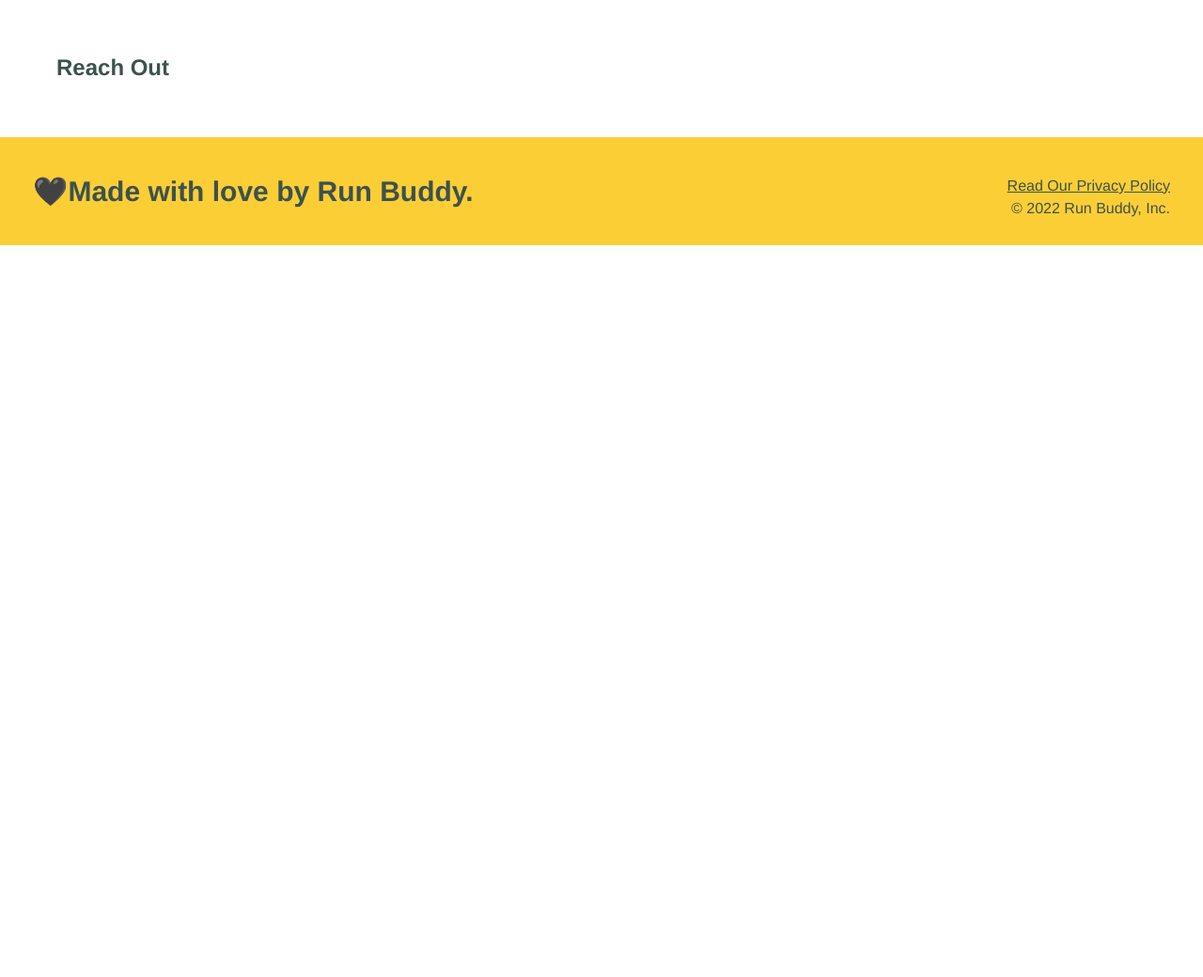
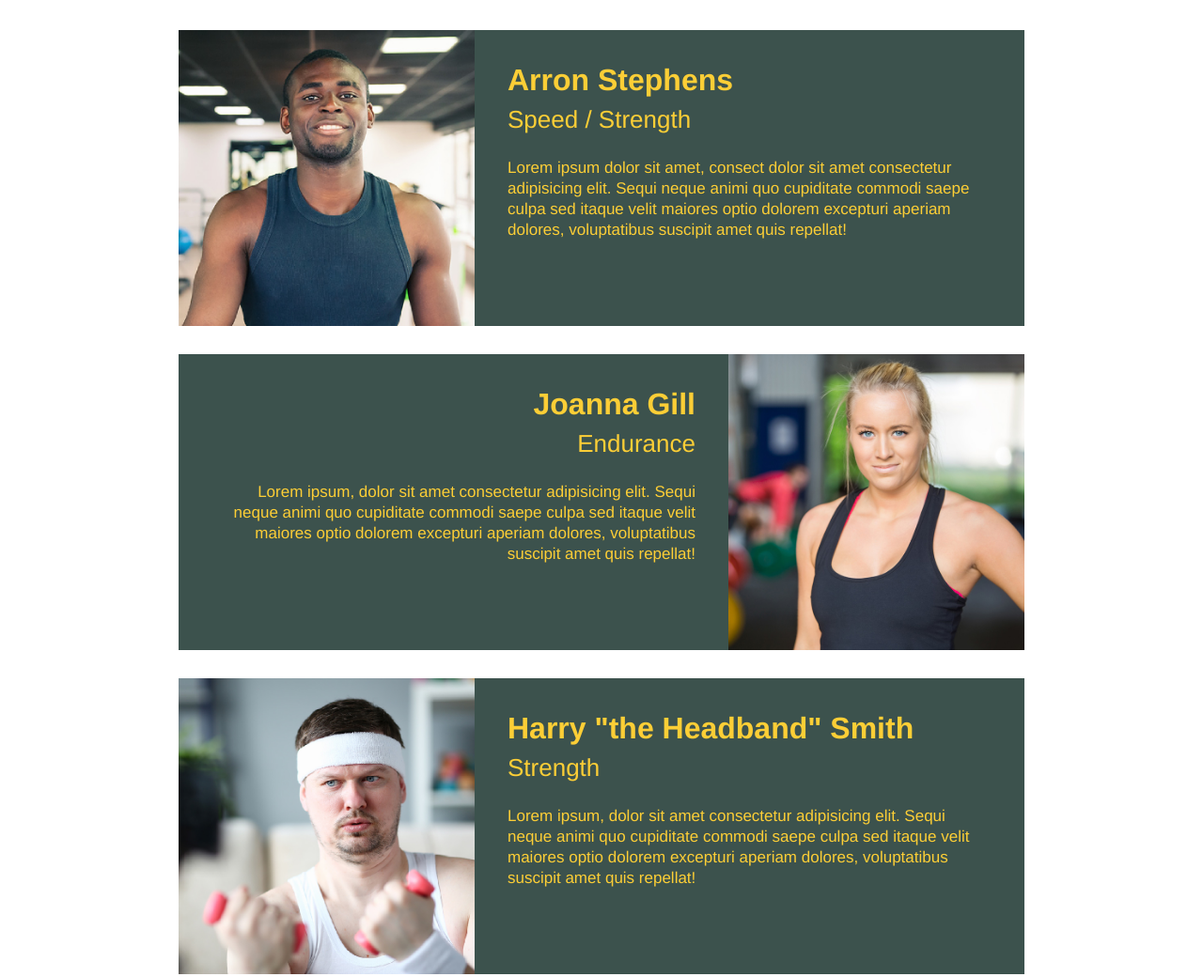
Before and after one commit to JoseEPina/m01-html-css, a plain HTML site: page index.html in a window 1280 px wide. Shown: the part 2880-3920 px from the top of the page at 94% size. Before the commit the page ends 3141 px from the top, so only its background shows below. Drawn offline with Linux system fonts and the light colour scheme.

Commit message:
Added Trainers' informaton while using special floating styling.

```diff
--- a/assets/css/style.css
+++ b/assets/css/style.css
@@ -190,3 +190,54 @@ section {
 .steps span {
    font-size: 38px;
 }
+
+.trainers {
+   text-align: center;
+}
+
+.trainers h2 {
+   color: #3c524d;
+}
+
+.trainer {
+   width: 900px;
+   margin: 0 auto 30px auto;
+   background: #3c524d;
+   color: #fcce36;
+   overflow: auto;
+}
+
+.trainer img {
+   width: 35%;
+   float: left;
+}
+
+.trainer-bio {
+   padding: 35px;
+   float: left;
+   width: 65%;
+}
+
+.trainer-bio h3 {
+   font-size: 32px;
+   margin-bottom: 8px;
+}
+
+.trainer-bio h4 {
+   font-weight: lighter;
+   font-size: 26px;
+   margin-bottom: 25px;
+}
+
+.trainer-bio p {
+   font-size: 17px;
+   line-height: 1.3;
+}
+
+.text-left {
+   text-align: left;
+}
+
+.text-right {
+   text-align: right;
+}
--- a/index.html
+++ b/index.html
@@ -99,8 +99,50 @@
    </section>
 
    <!-- "meet the trainers" section -->
-   <section id="your-trainers">
-      <h2>Meet The Trainers</h2>
+   <section id="your-trainers" class="trainers">
+      <h2 class="section-title primary-border">Meet The Trainers</h2>
+
+      <article class="trainer">
+         <img src="./assets/images/trainer-1.jpg" alt="Arron Stephens in his workout clothes, ready to pump iron" />
+         <div class="trainer-bio text-left">
+            <h3>Arron Stephens</h3>
+            <h4>Speed / Strength</h4>
+            <p>
+               Lorem ipsum dolor sit amet, consect dolor sit amet consectetur adipisicing elit. Sequi neque animi quo
+               cupiditate commodi saepe culpa sed itaque velit maiores optio dolorem excepturi aperiam dolores,
+               voluptatibus suscipit amet quis repellat!
+            </p>
+         </div>
+      </article>
+
+      <article class="trainer">
+         <div class="trainer-bio text-right">
+            <h3>Joanna Gill</h3>
+            <h4>Endurance</h4>
+            <p>
+               Lorem ipsum, dolor sit amet consectetur adipisicing elit. Sequi neque animi quo cupiditate commodi saepe
+               culpa sed itaque velit maiores optio dolorem excepturi aperiam dolores, voluptatibus suscipit amet quis
+               repellat!
+            </p>
+         </div>
+         <img src="./assets/images/trainer-2.jpg" alt="Joanna Gill cooling off after a workout" />
+      </article>
+
+      <article class="trainer">
+         <img
+            src="./assets/images/trainer-3.jpg"
+            alt="Harry Smith wearing a headband and lifting comically small pink weights"
+         />
+         <div class="trainer-bio text-left">
+            <h3>Harry "the Headband" Smith</h3>
+            <h4>Strength</h4>
+            <p>
+               Lorem ipsum, dolor sit amet consectetur adipisicing elit. Sequi neque animi quo cupiditate commodi saepe
+               culpa sed itaque velit maiores optio dolorem excepturi aperiam dolores, voluptatibus suscipit amet quis
+               repellat!
+            </p>
+         </div>
+      </article>
    </section>
 
    <!-- "reach out" section -->
```
Also changed, not shown: assets/images/trainer-1.jpg (added), assets/images/trainer-2.jpg (added), assets/images/trainer-3.jpg (added).
